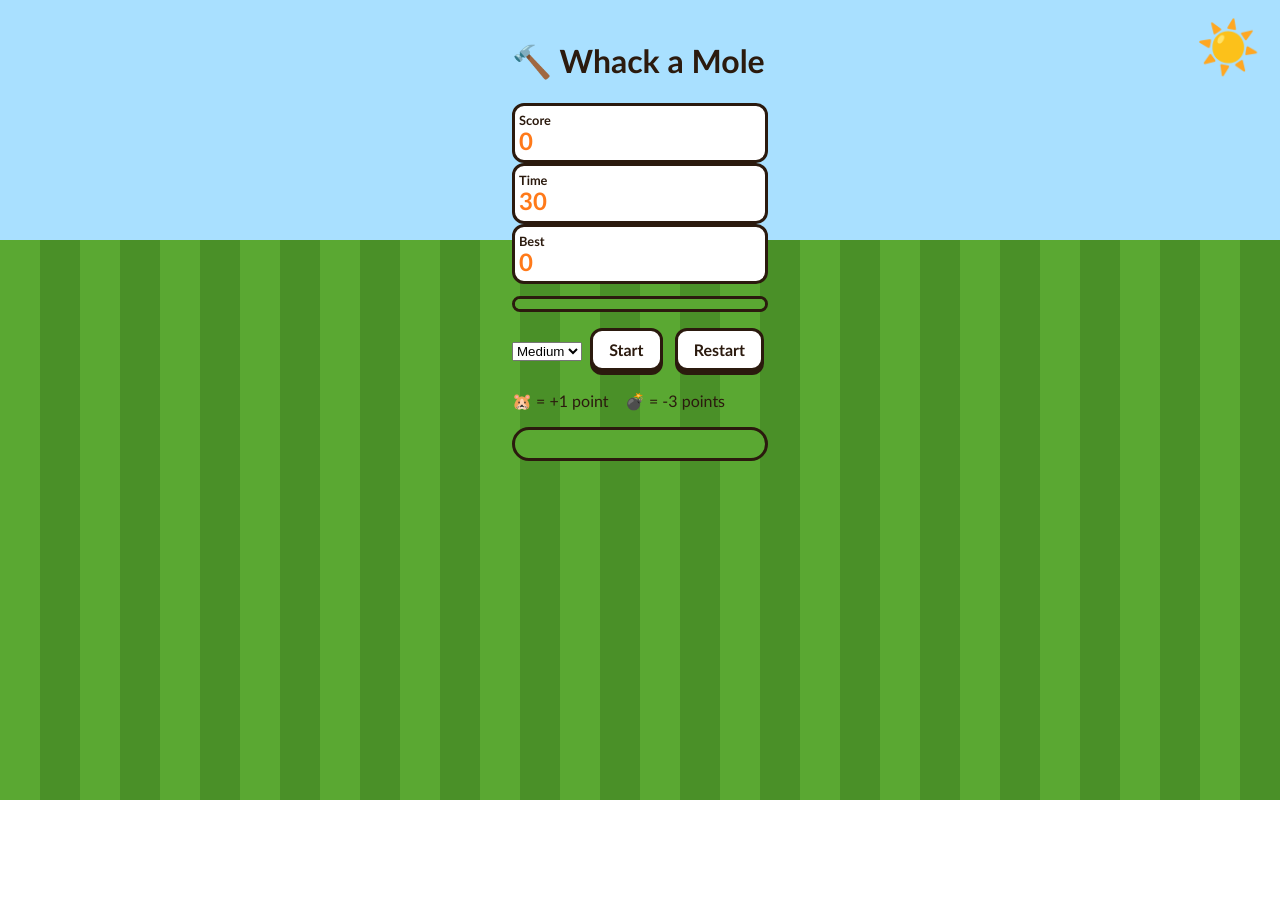
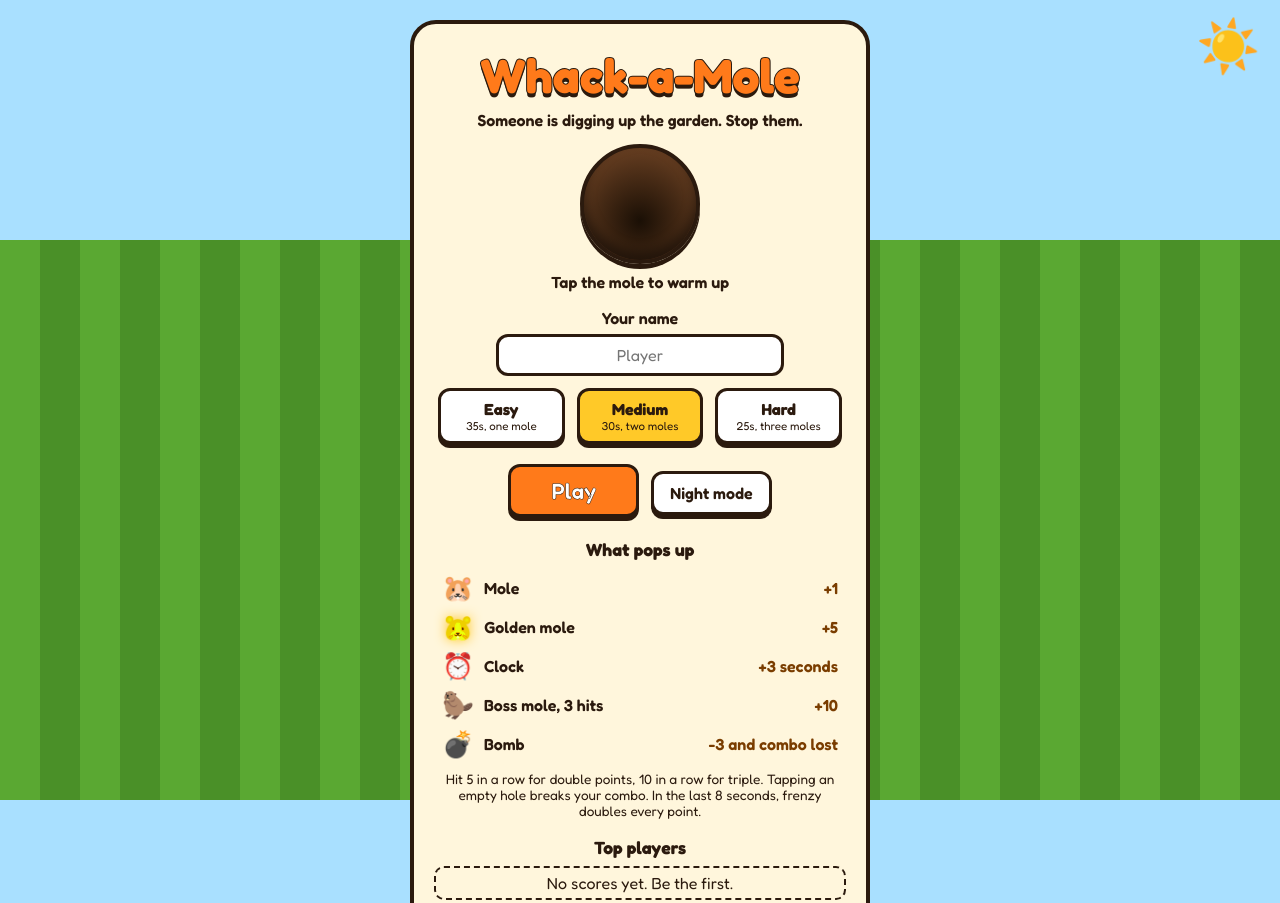
Before and after one commit to ranabilal-hub/Whack-a-Mole-GAME, a plain HTML site: page index.html in a window 1280 px wide. Shown: the top 903 px of the page. Before the commit the page ends 800 px from the top, so only its background shows below. Drawn offline with Linux system fonts and the light colour scheme.

Commit message:
Fix title and enhance start screen structure
Updated title and improved game start screen layout.

```diff
--- a/index.html
+++ b/index.html
@@ -3,43 +3,94 @@
 <head>
   <meta charset="UTF-8">
   <meta name="viewport" content="width=device-width, initial-scale=1.0">
-  <title>Whack a Mole</title>
+  <title>Whack-a-Mole</title>
+  <link rel="stylesheet" href="https://fonts.googleapis.com/css2?family=Fredoka:wght@400;600;700&display=swap">
   <link rel="stylesheet" href="style.css">
 </head>
 <body>
 
-  <div class="game">
-    <h1>🔨 Whack a Mole</h1>
+  <!-- ===== START SCREEN ===== -->
+  <main id="start" class="panel">
+    <h1 class="logo">Whack-a-Mole</h1>
+    <p class="tag">Someone is digging up the garden. Stop them.</p>
 
-    <div class="stats">
+    <!-- Warm-up mole: tap it before you play -->
+    <button class="hole demo" id="demoHole" aria-label="Practice mole">
+      <span class="mole" id="demoMole">🐹</span>
+    </button>
+    <p class="warm" id="warmText">Tap the mole to warm up</p>
+
+    <label class="field">Your name
+      <input id="nameInput" maxlength="12" placeholder="Player" autocomplete="off">
+    </label>
+
+    <div class="levels" id="levels" role="group" aria-label="Difficulty">
+      <button class="lvl" data-level="easy"><b>Easy</b><small>35s, one mole</small></button>
+      <button class="lvl on" data-level="medium"><b>Medium</b><small>30s, two moles</small></button>
+      <button class="lvl" data-level="hard"><b>Hard</b><small>25s, three moles</small></button>
+    </div>
+
+    <button class="big" id="playBtn">Play</button>
+    <button class="themeBtn">Night mode</button>
+
+    <section class="legend">
+      <h2>What pops up</h2>
+      <ul>
+        <li><span class="ico">🐹</span> Mole <em>+1</em></li>
+        <li><span class="ico gold">🐹</span> Golden mole <em>+5</em></li>
+        <li><span class="ico">⏰</span> Clock <em>+3 seconds</em></li>
+        <li><span class="ico">🦫</span> Boss mole, 3 hits <em>+10</em></li>
+        <li><span class="ico">💣</span> Bomb <em>-3 and combo lost</em></li>
+      </ul>
+      <p class="note">Hit 5 in a row for double points, 10 in a row for triple. Tapping an empty hole breaks your combo. In the last 8 seconds, frenzy doubles every point.</p>
+    </section>
+
+    <section class="boardwrap">
+      <h2>Top players</h2>
+      <ol class="board" id="boardStart"></ol>
+    </section>
+  </main>
+
+  <!-- ===== GAME SCREEN ===== -->
+  <main id="game" class="panel hidden">
+    <div class="hud">
       <div class="stat">Score <b id="score">0</b></div>
       <div class="stat">Time <b id="time">30</b></div>
+      <div class="stat">Combo <b id="combo">x1</b></div>
       <div class="stat">Best <b id="best">0</b></div>
     </div>
+    <div class="bar"><div id="barFill"></div></div>
+    <p class="frenzyMsg">Frenzy! Double points</p>
+    <div class="grid" id="grid"></div>
+    <div class="row">
+      <button id="pauseBtn">Pause</button>
+      <button id="soundBtn">Sound on</button>
+      <button class="themeBtn">Night mode</button>
+      <button id="quitBtn">Menu</button>
+    </div>
+  </main>
 
-    <div class="bar"><div id="barFill"></div></div>
+  <div class="overlay hidden" id="countdown"><div id="countNum">3</div></div>
 
-    <div class="controls">
-      <select id="level">
-        <option value="easy">Easy</option>
-        <option value="medium" selected>Medium</option>
-        <option value="hard">Hard</option>
-      </select>
-      <button id="startBtn">Start</button>
-      <button id="restartBtn">Restart</button>
-    </div>
-
-    <p class="hint">🐹 = +1 point &nbsp;&nbsp; 💣 = -3 points</p>
-
-    <div class="grid" id="grid"></div>
-  </div>
-
+  <!-- ===== GAME OVER ===== -->
   <div class="overlay hidden" id="gameOver">
     <div class="box">
-      <h2>Game Over!</h2>
-      <p>Final score: <b id="finalScore">0</b></p>
-      <p id="feedback"></p>
-      <button id="playAgain">Play Again</button>
+      <h2 id="rank">Game over</h2>
+      <p class="final"><b id="finalScore">0</b> points</p>
+      <p id="feedback" class="badge"></p>
+      <div class="results">
+        <div><b id="rHits">0</b>whacks</div>
+        <div><b id="rAcc">0%</b>accuracy</div>
+        <div><b id="rCombo">0</b>best streak</div>
+      </div>
+      <h3>Badges earned</h3>
+      <div class="badges" id="badges"></div>
+      <h3>Top players</h3>
+      <ol class="board" id="boardOver"></ol>
+      <div class="row">
+        <button class="big" id="playAgain">Play again</button>
+        <button id="menuBtn">Menu</button>
+      </div>
     </div>
   </div>
 
```
